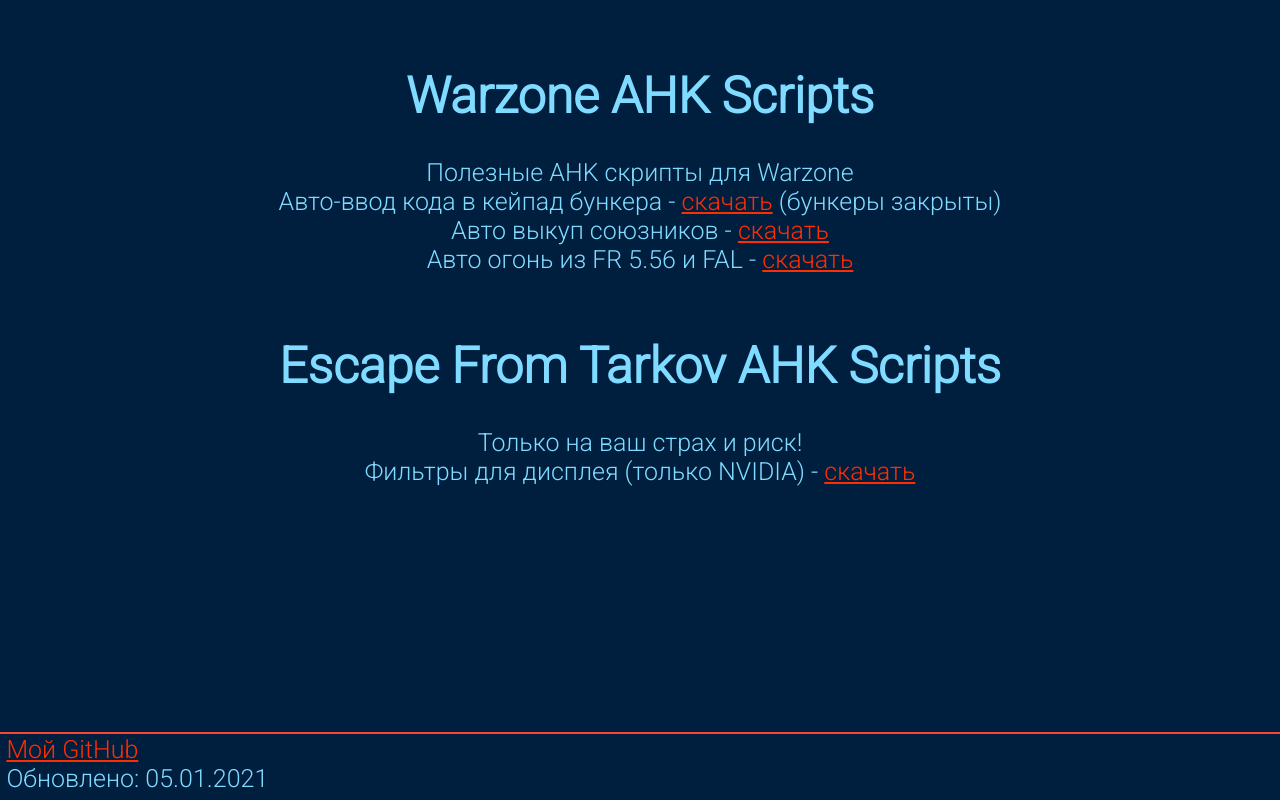
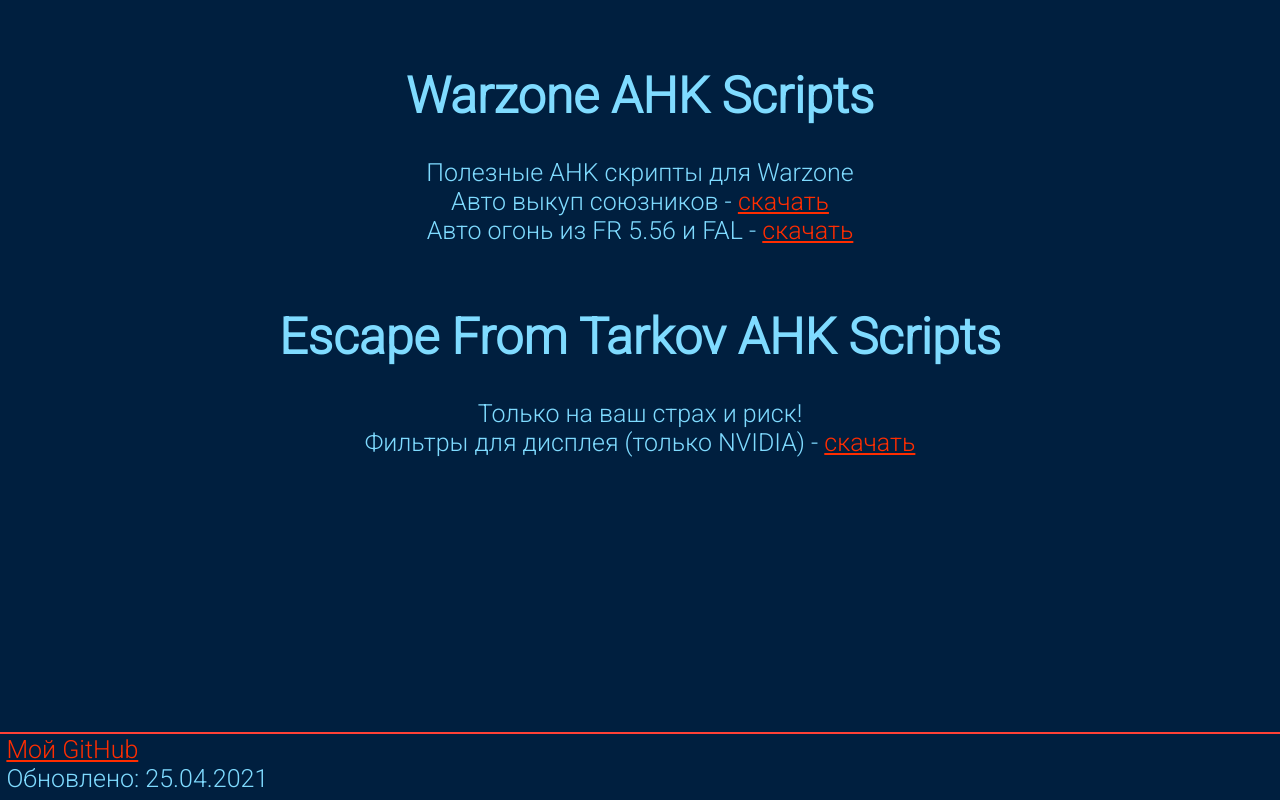
Before and after one commit to LIKVIDATOR1337/likvidator1337.github.io, a plain HTML site: page index.html in a window 1280 px wide. Drawn offline with Linux system fonts and the light colour scheme.

Commit message:
Update index.html

```diff
--- a/index.html
+++ b/index.html
@@ -17,7 +17,6 @@
     	<center><h1>Warzone AHK Scripts</h1></center>
 		<center>Полезные AHK скрипты для Warzone</center>
 
-		<center>Авто-ввод кода в кейпад бункера - <a href="https://raw.githubusercontent.com/LIKVIDATOR1337/likvidator1337.github.io/main/warzoneahk/WarZoneBunkers.7z" download>скачать</a> (бункеры закрыты)</center>
 		<center>Авто выкуп союзников - <a href="https://raw.githubusercontent.com/LIKVIDATOR1337/likvidator1337.github.io/main/warzoneahk/AutoRevive.7z">скачать</a> </center>
 		<center>Авто огонь из FR 5.56 и FAL - <a href="https://raw.githubusercontent.com/LIKVIDATOR1337/likvidator1337.github.io/main/warzoneahk/FAMASAutofire.7z">скачать</a> </center>
 
@@ -34,7 +33,7 @@
 		<div class="low">
 			<a href="https://github.com/LIKVIDATOR1337">Мой GitHub</a>
 			<div class="lastupd">
-				Обновлено: 05.01.2021
+				Обновлено: 25.04.2021
 			</div>
 		</div>
   </body>
```
